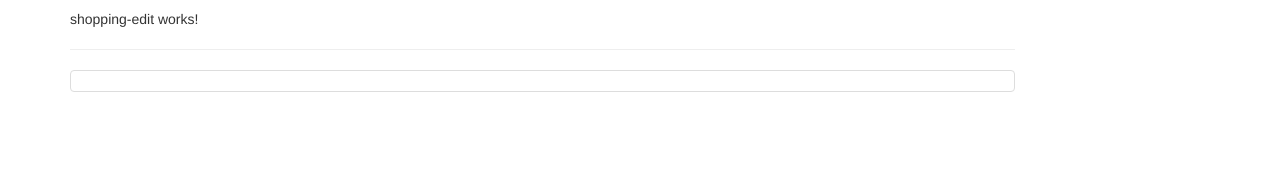
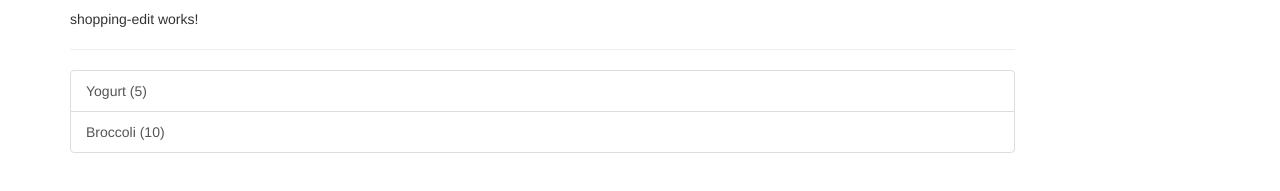
Before and after one commit to matthewchick/FirstAngularShoppingCartProject, an Angular app: page / in a window 1280 px wide. Shown: the part 269-460 px from the top of the page. Built offline with nearby package versions, Linux system fonts and the light colour scheme.

Commit message:
Add ingredient object and display it to the shopping list

```diff
--- a/src/app/shopping-list/shopping-list.component.html
+++ b/src/app/shopping-list/shopping-list.component.html
@@ -4,7 +4,13 @@
     <hr>
     <ul class="list-group">
       <!-- change mouse to be cursor pointer -->
-      <a href="#" class="list-group-item" style="cursor: pointer"></a>
+      <a href="#"
+         class="list-group-item"
+         style="cursor: pointer"
+         *ngFor="let ingredient of ingredients"
+      >
+        {{ ingredient.name }} ({{ ingredient.amount }})
+      </a>
     </ul>
   </div>
 </div>
--- a/src/app/shopping-list/shopping-list.component.ts
+++ b/src/app/shopping-list/shopping-list.component.ts
@@ -1,12 +1,17 @@
 import { Component, OnInit } from '@angular/core';
+import {Ingredient} from '../shared/ingredient.model';
 
 @Component({
   selector: 'app-shopping-list',
   templateUrl: './shopping-list.component.html',
   styleUrls: ['./shopping-list.component.css']
 })
+
 export class ShoppingListComponent implements OnInit {
-  ingredients = [];
+  ingredients: Ingredient[]= [
+    new Ingredient('Yogurt', 5),
+    new Ingredient('Broccoli', 10)
+  ];
 
   constructor() { }
 
```
